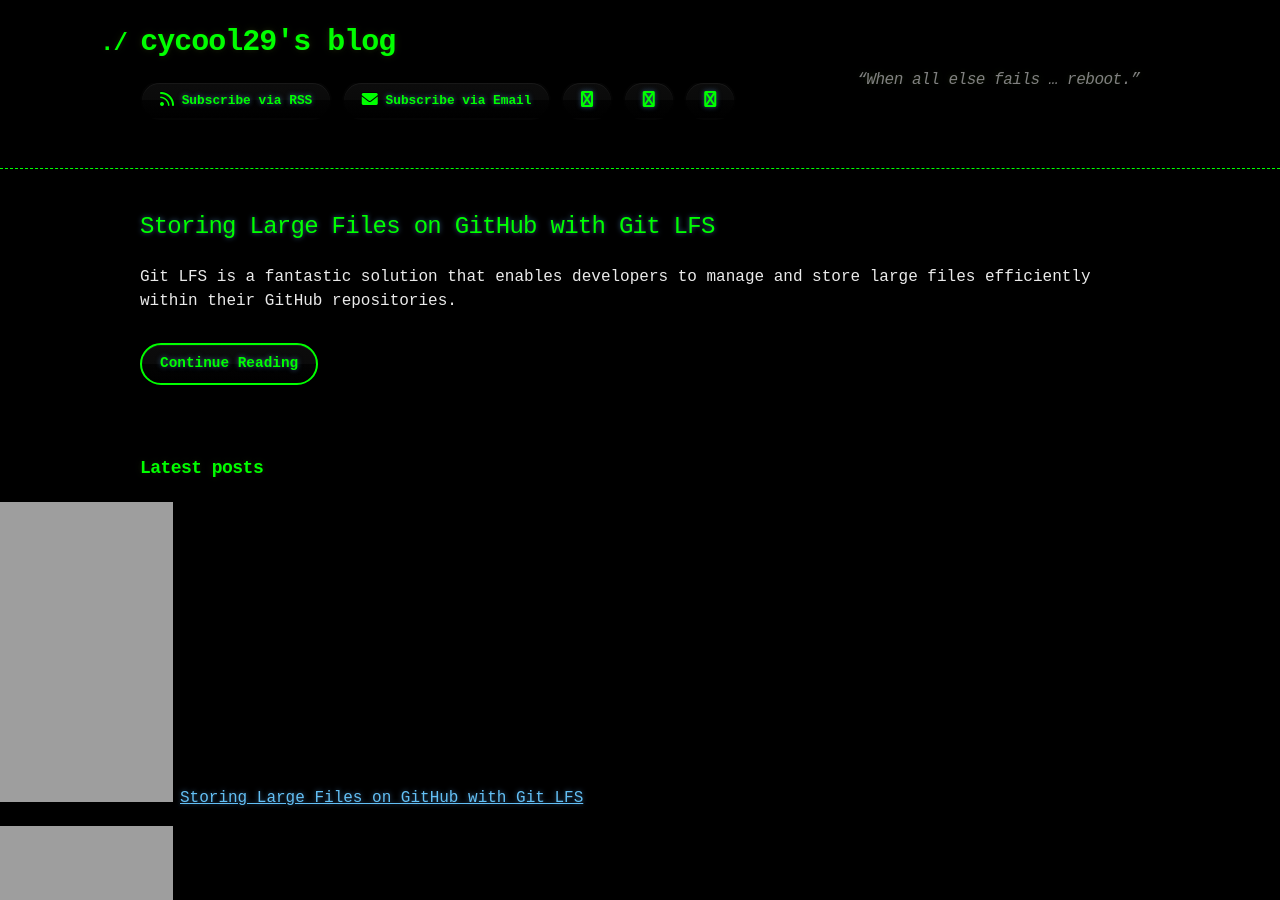
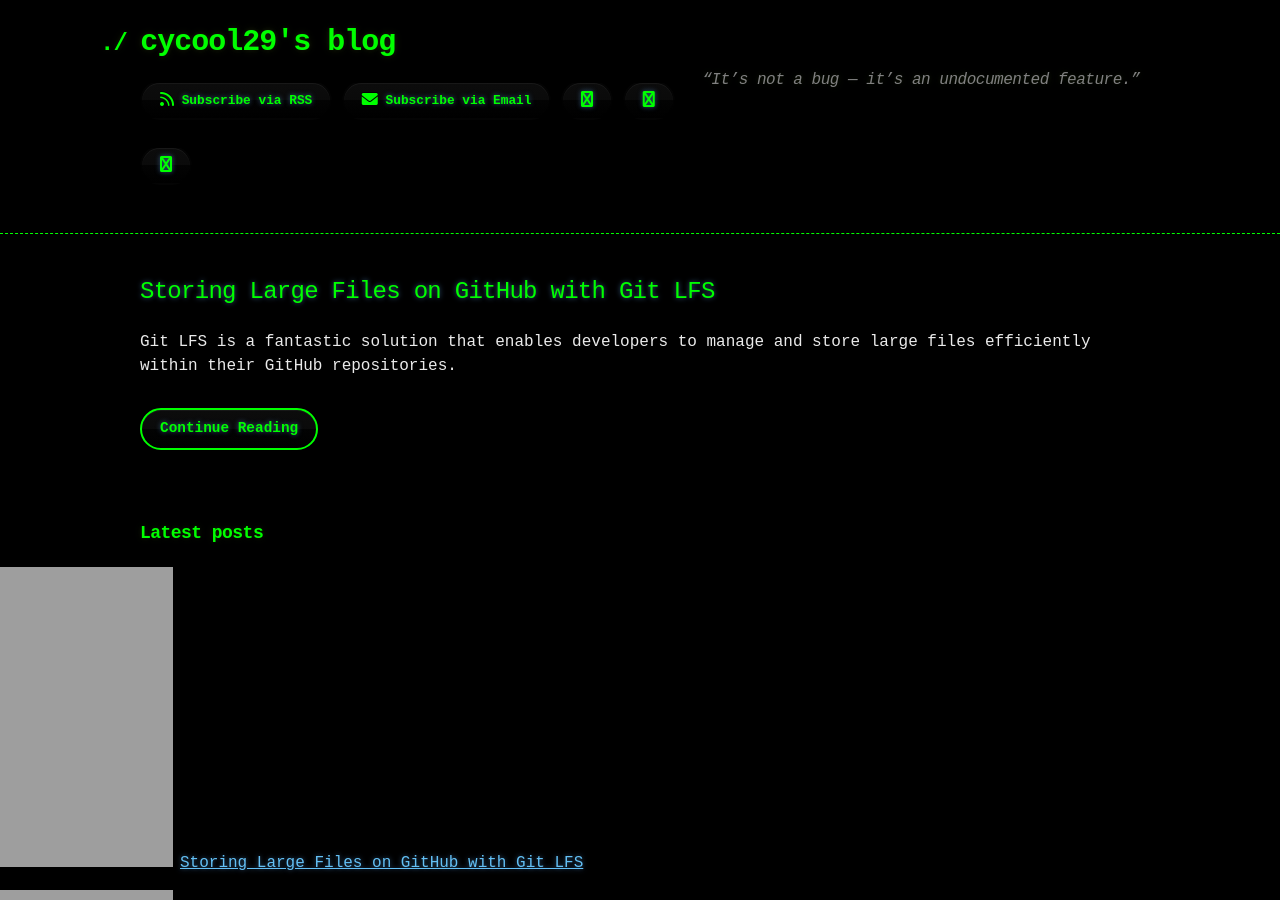
Before and after one commit to cycool29/cycool29.github.io, a Jekyll site: the page built from index.md, in a window 1280 px wide and 900 px high. Built offline with Jekyll 4.4.1, drawn with Linux system fonts in a browser that asks for light colours; a style sheet for code colours, icons or effects is not loaded.

Commit message:
Update quotes

```diff
--- a/_config.yml
+++ b/_config.yml
@@ -1,5 +1,5 @@
 title: cycool29's blog
-description: "“When all else fails … reboot.” "
+description: "“It’s not a bug — it’s an undocumented feature.” "
 bio: A high school student. Intermediate in Python, Git, Bash. Learning JavaScript. He/Him. "
 author: cycool29
 url: https://cycool29.github.io
```
